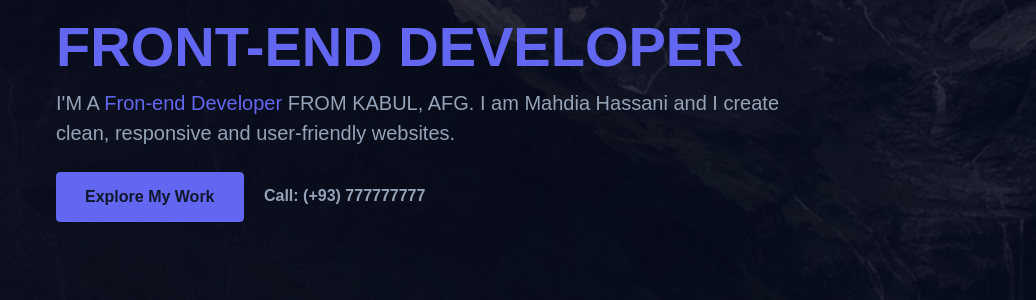
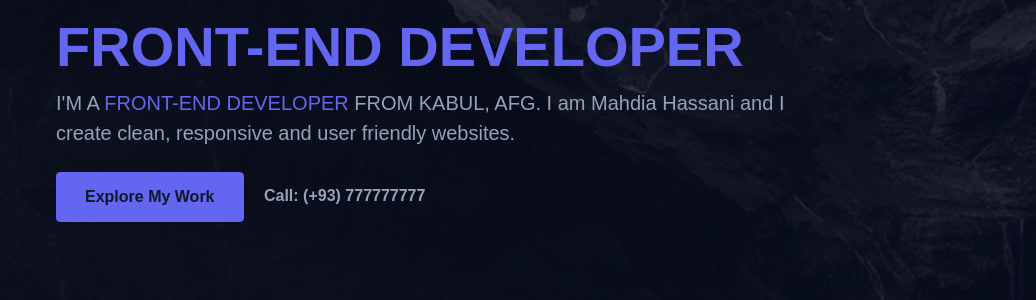
Before and after one commit to Mahdia-Hassani/Portfolio, a plain HTML site: page index.html in a window 1280 px wide. Shown: the part 315-615 px from the top of the page, 244-1280 px from the left. Drawn offline with Linux system fonts and the light colour scheme; a web font is replaced by a local one.

Commit message:
update hero section

```diff
--- a/index.html
+++ b/index.html
@@ -76,9 +76,9 @@
               </h1>
 
               <p class="lead mt-2 mb-4" data-aos="fade-up" data-aos-delay="300">
-                I'M A <span class="text-brand">Fron-end Developer</span> FROM KABUL,
+                I'M A <span class="text-brand">FRONT-END DEVELOPER</span> FROM KABUL,
                 AFG. I am Mahdia Hassani and I create clean, responsive and
-                user-friendly websites.
+                user friendly websites.
               </p>
 
               <div data-aos="fade-up" data-aos-delay="600">
```
